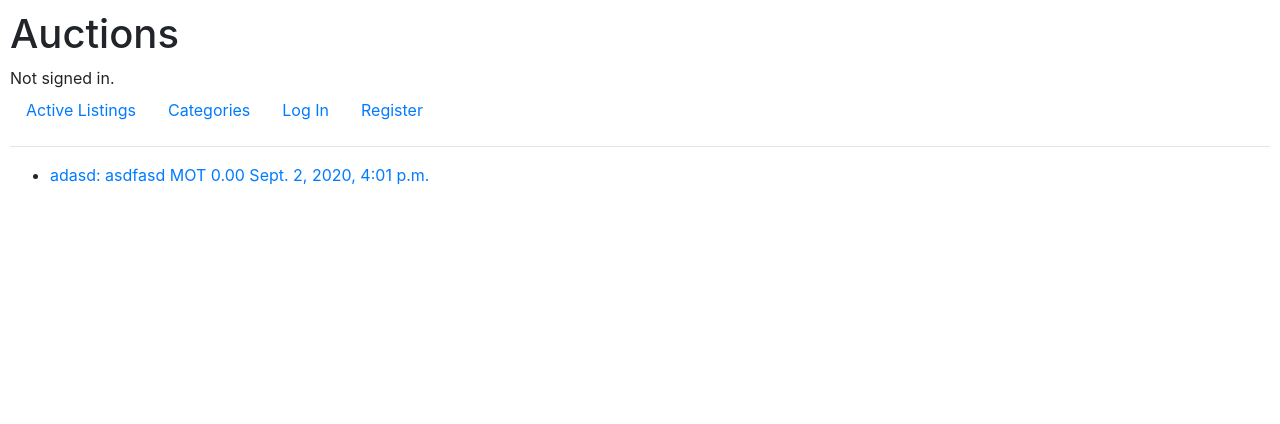
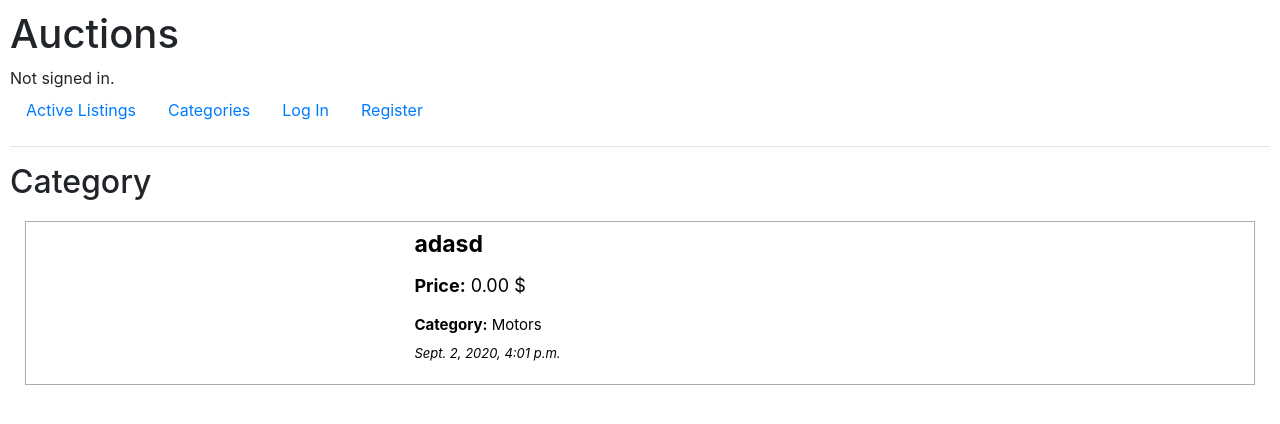
Before and after one commit to JSerwatka/CS50-Commerce, a Django app: page /categories/MOT in a window 1280 px wide. Shown: the top 424 px of the page. Run offline with Django 3.2, Linux system fonts and the light colour scheme; data comes from the database, SQL or seed files in the repository; both versions use the stored data as it was after the commit; some libraries are stand-ins or nearby versions.

Commit message:
listings layout finished

```diff
--- a/auctions/static/auctions/styles.css
+++ b/auctions/static/auctions/styles.css
@@ -165,9 +165,54 @@ div.error-message {
 /* ^^^^^^^^^^^^^^^^^^^^^^ */
 
 /* ^^^^ Listing layout ^^^^ */
+div.auction-list-item {
+    display: flex;
+    border: 1px solid rgba(128, 128, 128, 0.651);
+    margin: 20px 15px;
+    color: black;
+}
 
+div.auction-list-item:hover {
+    color: rgba(197, 32, 32, 0.781);
+}
 
+div.auction-list-item div.auction-list-img {
+    height: 100%;
+    width: 20%;
+    margin-right: 10%;
+}
 
+div.auction-list-item img {
+    margin: 4.7% 30% 4.7% 30%;
+}
+
+div.auction-list-item div.auction-list-info {
+    height: 100%;
+    width: auto;
+    text-align: left;
+}
+
+div.auction-list-info div.auction-list-title {
+    font-size: 23px;
+    font-weight: bold;
+    padding: 5px 20px;
+}
+
+div.auction-list-info div.auction-list-price {
+    font-size: 18px;
+    padding: 5px 20px;
+}
+
+div.auction-list-info div.auction-list-category {
+    font-size: 15px;
+    padding: 10px 20px 5px 20px;
+}
+
+div.auction-list-info div.auction-list-date {
+    font-size: small;
+    font-style: italic;
+    padding: 3px 20px 20px 20px;
+}
 /* ^^^^^^^^^^^^^^^^^^^^^^ */
 
 
--- a/auctions/templates/auctions/category_auctions.html
+++ b/auctions/templates/auctions/category_auctions.html
@@ -1,11 +1,12 @@
 {% extends "auctions/layout.html" %}
 
 {% block body %}
-    <ul>
-        {% for auction in auctions %}
-            {% include "auctions/listings_layout.html" %}
-        {% empty %}
-            No auctions in this category yet.
-        {% endfor %}
-    </ul>
+    <h2>Category</h2>
+
+    {% for auction in auctions %}
+        {% include "auctions/listings_layout.html" %}
+    {% empty %}
+        No auctions in this category yet.
+    {% endfor %}
+
 {% endblock %}
--- a/auctions/templates/auctions/listings_layout.html
+++ b/auctions/templates/auctions/listings_layout.html
@@ -1 +1,25 @@
-<li><a href="{% url 'auctions:listing_page' auction_id=auction.id %}"> {{ auction.title }}: {{ auction.description }} {{auction.category}} {{auction.current_price}} {{auction.publication_date}}</a></li>
+
+
+<a href="{% url 'auctions:listing_page' auction_id=auction.id %}" style="text-decoration: none">
+    <div class="auction-list-item">
+        <div class="auction-list-img">
+            {% if auction.image_url %}
+                <img src="{{ auction.image_url }}" alt="{{ auction.title }} photo"  width="100" height="130">
+            {% endif %}
+        </div>
+        <div class="auction-list-info">
+            <div class="auction-list-title">
+                {{ auction.title }}
+            </div>
+            <div  class="auction-list-price">
+                <strong>Price:</strong> {{auction.current_price}} $
+            </div>
+            <div class="auction-list-category">
+                <strong>Category:</strong> {{auction.get_category_display}}
+            </div>
+            <div  class="auction-list-date">
+                {{auction.publication_date}}
+            </div>
+        </div>
+    </div>
+</a>
--- a/auctions/templates/auctions/watchlist.html
+++ b/auctions/templates/auctions/watchlist.html
@@ -1,7 +1,7 @@
 {% extends "auctions/layout.html" %}
 
 {% block body %}
-<h1>Watchlist</h1>
+<h2>Watchlist</h2>
 {% for auction in watchlist_items %}
     {% include "auctions/listings_layout.html" %}
 {% empty %}
```
Also changed, not shown: db.sqlite3.
